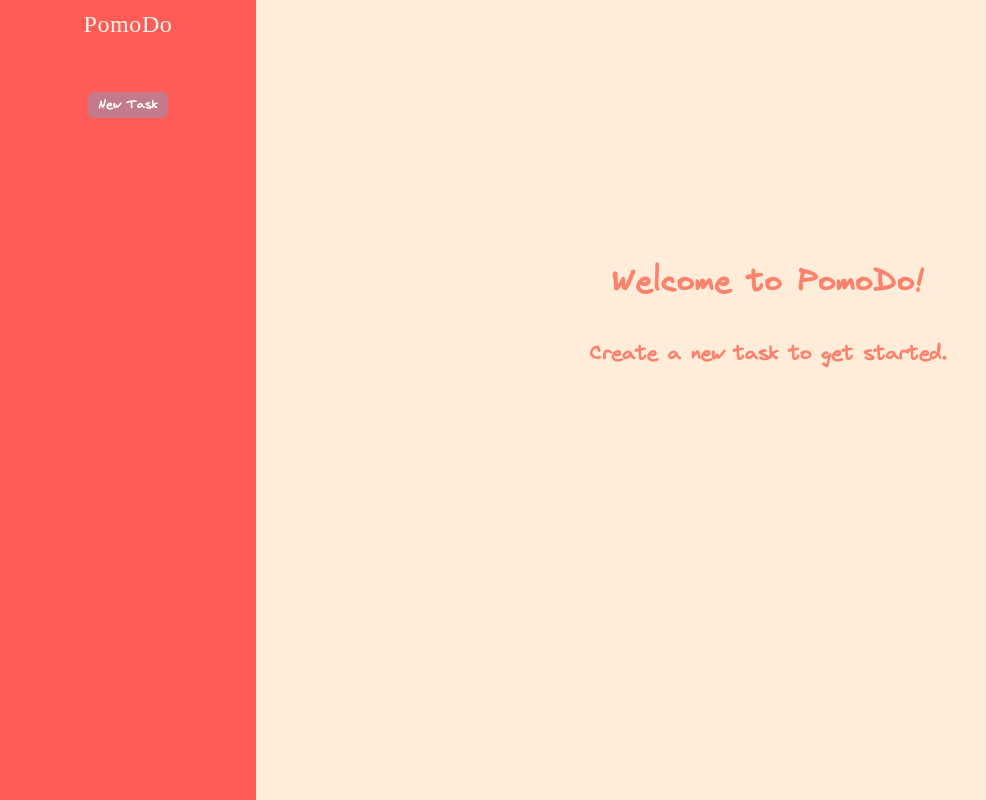
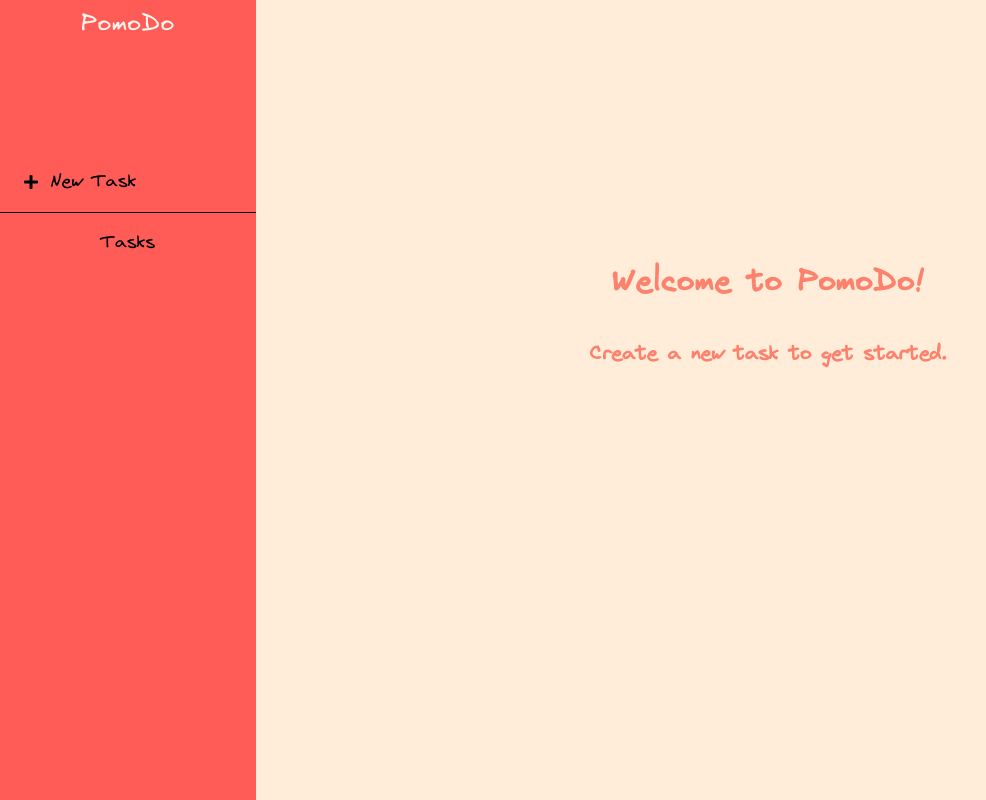
Before and after one commit to mphist/PomoDo, a React (Create React App) app: page / in a window 1280 px wide. Shown: the whole page, without its empty margins (0-986 px from the left). Built offline with nearby package versions, Linux system fonts and the light colour scheme; a web font is replaced by a local one.

Commit message:
changed theme and fixed timer bug

```diff
--- a/package.json
+++ b/package.json
@@ -20,6 +20,7 @@
     "react": "^17.0.2",
     "react-dom": "^17.0.2",
     "react-scripts": "5.0.0",
+    "recoil": "^0.5.2",
     "typescript": "^4.4.2",
     "uuid": "^8.3.2",
     "web-vitals": "^2.1.0"
--- a/public/workers/timerWorker.js
+++ b/public/workers/timerWorker.js
@@ -3,7 +3,6 @@ onmessage = async (e) => {
     if (e.data.msg === 'startTimer') {
       const id = await tic(e.data.timeElapsed, e.data.delay)
       postMessage(id)
-      console.log('id', id)
     }
     // if (e.data.msg === 'stopTimer') {
     //   //   tic(e.data.timeElapsed, e.data.delay)
--- a/src/App.tsx
+++ b/src/App.tsx
@@ -1,3 +1,4 @@
+import { RecoilRoot } from 'recoil'
 import Body from './components/Body/Body'
 import Layout from './components/Layout/Layout'
 import NavBar from './components/NavBar/NavBar'
@@ -7,6 +8,7 @@ import { TaskContextProvider } from './contexts/TaskContext'
 function App() {
   return (
     <div className='App'>
+      <RecoilRoot>
         <TaskContextProvider>
           <Layout>
             <Layout.Aside>
@@ -18,6 +20,7 @@ function App() {
             </Layout.Main>
           </Layout>
         </TaskContextProvider>
+      </RecoilRoot>
     </div>
   )
 }
--- /dev/null
+++ b/src/atoms/viewState/index.ts
@@ -0,0 +1,8 @@
+import { atom, useRecoilState } from 'recoil'
+
+export const viewState = atom({
+  key: 'viewState',
+  default: { showAlert: false },
+})
+
+export const useViewState = () => useRecoilState(viewState)
--- /dev/null
+++ b/src/components/AlertBox/AlertBox.tsx
@@ -0,0 +1,36 @@
+import { useViewState, viewState } from '../../atoms/viewState'
+
+export type AlertBoxProps = {}
+
+function AlertBox({}: AlertBoxProps) {
+  const [, setViewState] = useViewState()
+  const handleClick = (confirm: boolean) => {
+    setViewState({ ...viewState, showAlert: false })
+  }
+  return (
+    <div className='bg-white flex flex-col items-center rounded-md font-bold text-sm text-gray-dark w-[320px] h-36 fixed left-[270px] right-0 mx-auto top-[320px]'>
+      <div className='h-[70%]'>
+        <p className='p-6'>
+          Are you sure you want to work on a different task? The timer for the
+          current task will stop.
+        </p>
+      </div>
+      <div className='flex h-[30%] w-full justify-between'>
+        <button
+          className='w-[50%] bg-tomato text-white rounded-bl-md py-2 tracking-wide hover:brightness-95'
+          onClick={() => handleClick(true)}
+        >
+          YES
+        </button>
+        <button
+          className='w-[50%] bg-[#bdbbbb] text-white rounded-br-md py-2 tracking-wide hover:brightness-95'
+          onClick={() => handleClick(false)}
+        >
+          NO
+        </button>
+      </div>
+    </div>
+  )
+}
+
+export default AlertBox
--- a/src/components/CircularBar/CircularBar.tsx
+++ b/src/components/CircularBar/CircularBar.tsx
@@ -20,8 +20,6 @@ CircularBarProps) {
     return Number(((timeElapsed / minutes) * 100).toFixed(2))
   }
 
-  console.log(minutes)
-
   useEffect(() => {
     switch (minutes / 60) {
       case 25:
@@ -34,7 +32,7 @@ CircularBarProps) {
         setColor('#97bfb4')
         break
     }
-  })
+  }, [setColor, minutes])
 
   return (
     <div className='relative'>
--- a/src/components/Layout/Layout.tsx
+++ b/src/components/Layout/Layout.tsx
@@ -17,7 +17,7 @@ Layout.Main = ({ children }: LayoutMainProps) => (
   <main className='w-full bg-[#ffedda]'>{children}</main>
 )
 Layout.Aside = ({ children }: LayoutAsideProps) => (
-  <aside className='bg-[#ff5c58] w-80 flex flex-col items-center min-h-screen'>
+  <aside className='bg-[#ff5c58] w-80 flex flex-col min-h-screen'>
     {children}
   </aside>
 )
--- a/src/components/Logo/Logo.tsx
+++ b/src/components/Logo/Logo.tsx
@@ -11,7 +11,7 @@ function Logo({}: LogoProps) {
   }
   return (
     <div
-      className='text-2xl font-logo text-ivory mt-2 tracking-wide cursor-pointer'
+      className='text-2xl text-center text-ivory mt-2 tracking-wide cursor-pointer'
       onClick={handleLogoClick}
     >
       PomoDo
--- a/src/components/Modal/Modal.tsx
+++ b/src/components/Modal/Modal.tsx
@@ -68,6 +68,7 @@ function Modal({ state: { show, setShow }, id, name, time }: ModalProps) {
         </div>
         <div className='flex h-[30%] w-full justify-between'>
           <button
+            id='modalYes'
             className='w-[50%] bg-tomato text-white rounded-bl-md py-2 tracking-wide hover:brightness-95'
             onClick={() => handleClick(true)}
           >
--- a/src/components/Pomodoro/Pomodoro.tsx
+++ b/src/components/Pomodoro/Pomodoro.tsx
@@ -14,7 +14,7 @@ export type PomodoroProps = {
 }
 
 function Pomodoro({ id }: PomodoroProps) {
-  const { task, setTask } = useContext(TaskContext)
+  const { task, taskId, setTask } = useContext(TaskContext)
   const audio = useContext(SoundContext)
   const local = localStorage.getItem('task')
   const savedTasks: TaskContextType = local && JSON.parse(local)
@@ -30,6 +30,52 @@ function Pomodoro({ id }: PomodoroProps) {
   const [timeoutId, setTimeoutId] = useState<NodeJS.Timeout>()
   const [done, setDone] = useState(false)
   const timerWorker = useContext(WebWorkerContext)
+
+  const checkId = (el: HTMLElement | null | undefined) => {
+    if (el && el.id === taskId) return true
+    return false
+  }
+
+  const terminateWorker = (isCurrentId: boolean) => {
+    if (!isCurrentId) {
+      timerWorker?.terminate()
+    }
+  }
+
+  const clickEventListener = (e: MouseEvent) => {
+    const el = e.target as HTMLElement
+    if (el.tagName === 'BUTTON') {
+      if (el.id === 'modalYes') {
+        terminateWorker(false)
+      }
+      return
+    }
+    if (el.tagName === 'LI') {
+      if (!el.id) {
+        const li = el.parentElement?.parentElement
+        if (li && li.tagName === 'LI') {
+          terminateWorker(checkId(li))
+        }
+      } else {
+        terminateWorker(checkId(el))
+      }
+    } else if (el.tagName === 'path') {
+      const li = el.parentElement?.parentElement
+      if (li && li.tagName === 'LI') {
+        terminateWorker(checkId(li))
+      }
+    } else {
+      const li = el.parentElement
+      if (li && li.tagName === 'LI') {
+        terminateWorker(checkId(li))
+      }
+    }
+  }
+
+  useEffect(() => {
+    window.addEventListener('click', clickEventListener)
+    return () => window.removeEventListener('click', clickEventListener)
+  })
 
   useEffect(() => {
     if (task && task[id]) {
@@ -99,22 +145,12 @@ function Pomodoro({ id }: PomodoroProps) {
         }
       }
     } else {
-      // if (timerWorker) {
-      //   timerWorker.postMessage({
-      //     msg: 'startTimer',
-      //   })
-      //   console.log('changed tab')
-      //   timerWorker.onmessage = (e) => {
-      //     console.log('did send message?', e)
-      //     if (e && e.data) {
-      //       console.log('clearing timeout', e.data)
-      //       clearTimeout(e.data)
-      //     }
-      //   }
-      // }
-      if (timeoutId) {
-        console.log('timeout id', timeoutId)
-        clearTimeout(timeoutId)
+      if (timerWorker) {
+        timerWorker.onmessage = (e) => {
+          if (e && e.data) {
+            clearTimeout(e.data)
+          }
+        }
       }
     }
 
@@ -131,7 +167,6 @@ function Pomodoro({ id }: PomodoroProps) {
   }, [timer])
 
   useEffect(() => {
-    console.log('resetting time')
     resetTime()
   }, [resetTime])
 
@@ -152,7 +187,7 @@ function Pomodoro({ id }: PomodoroProps) {
       <TimerButton
         doneState={{ done, setDone }}
         activeTimer={activeTimer}
-        setActiveTimer={setActiveTimer}
+        setActiveTimer={setActiveTimer!}
         resetTime={resetTime}
         audio={audio}
       />
--- a/src/components/SideBar/SideBar.tsx
+++ b/src/components/SideBar/SideBar.tsx
@@ -1,3 +1,5 @@
+import { faPlus } from '@fortawesome/free-solid-svg-icons'
+import { FontAwesomeIcon } from '@fortawesome/react-fontawesome'
 import { useContext, useEffect, useState } from 'react'
 import { TaskContext } from '../../contexts/TaskContext'
 import { Task } from '../../types'
@@ -23,9 +25,15 @@ function SideBar({}: SideBarProps) {
       : savedTasks
 
   return (
-    <div className='mt-10'>
-      <ul>
-        <TaskButton name='New Task' />
+    <div className='mt-32'>
+      <ul className=''>
+        {/* <TaskButton name='New Task' /> */}
+        <div className='px-6 flex items-center cursor-pointer w-max'>
+          <FontAwesomeIcon icon={faPlus} />
+          <span className='ml-3 text-lg'>New Task</span>
+        </div>
+        <div className='border-b-[1px] mt-4'></div>
+        <div className='text-center mt-4 text-lg'>Tasks</div>
         {tasks?.map((task, key) => (
           <TaskButton key={key} id={task[0]} name={task[1].name} />
         ))}
--- a/src/components/TaskButton/TaskButton.tsx
+++ b/src/components/TaskButton/TaskButton.tsx
@@ -1,5 +1,9 @@
-import { useContext } from 'react'
+import { faChevronRight } from '@fortawesome/free-solid-svg-icons'
+import { FontAwesomeIcon } from '@fortawesome/react-fontawesome'
+import { useContext, useEffect, useState } from 'react'
 import { TaskContext } from '../../contexts/TaskContext'
+import { WebWorkerContext } from '../../contexts/WebWorkerContext'
+import getSavedTasks from '../../lib/getSavedTasks'
 
 export type TaskButtonProps = {
   id?: string
@@ -7,10 +11,14 @@ export type TaskButtonProps = {
 }
 
 function TaskButton({ id, name }: TaskButtonProps) {
-  const { setToggleCreate, setToggleTaskView, setTaskId } =
+  const { setToggleCreate, setToggleTaskView, setTaskId, task, taskId } =
     useContext(TaskContext)
+  const timerWorker = useContext(WebWorkerContext)
+  const [showSubtasks, setShowSubtasks] = useState(false)
+  const tasks = task && Object.keys(task).length > 0 ? task : getSavedTasks()
+  const subtasks = tasks?.[id!].subtask
 
-  const handleClick = () => {
+  const handleClick = (e: React.MouseEvent<HTMLLIElement, MouseEvent>) => {
     if (name === 'New Task') {
       setToggleCreate!(true)
       setToggleTaskView!(false)
@@ -18,19 +26,26 @@ function TaskButton({ id, name }: TaskButtonProps) {
       setToggleCreate!(false)
       setToggleTaskView!(true)
       setTaskId!(id!)
+      setShowSubtasks(!showSubtasks)
     }
   }
 
   return (
     <li
-      className='mt-3 w-20 bg-tomato text-center text-white text-[12px] font-bold py-1 px-2
-    tracking-wide rounded-md cursor-pointer hover:brightness-95 overflow-hidden whitespace-nowrap text-ellipsis'
-      style={{
-        background: `${name === 'New Task' && 'var(--color-bg-burgundy'}`,
-      }}
+      id={id}
+      className='border-[#000] border-[2px] mt-3 mx-auto w-60 bg-[#868e96] text-black text-[12px] font-bold py-3 px-2
+    tracking-wide cursor-pointer hover:brightness-95 overflow-hidden whitespace-nowrap text-ellipsis'
       onClick={handleClick}
     >
-      {name}
+      <FontAwesomeIcon icon={faChevronRight} style={{ color: 'black' }} />
+      <span className='ml-2'>{name}</span>
+      <ul className='subtasks ml-7'>
+        {showSubtasks &&
+          subtasks &&
+          Object.entries(subtasks).map((subtask, key) => (
+            <li key={key}>{subtask[1].name}</li>
+          ))}
+      </ul>
     </li>
   )
 }
```
Also changed, not shown: 1 other file (tests, documents, lock files or other folders). Lines whose indentation alone changed are shown as unchanged.
